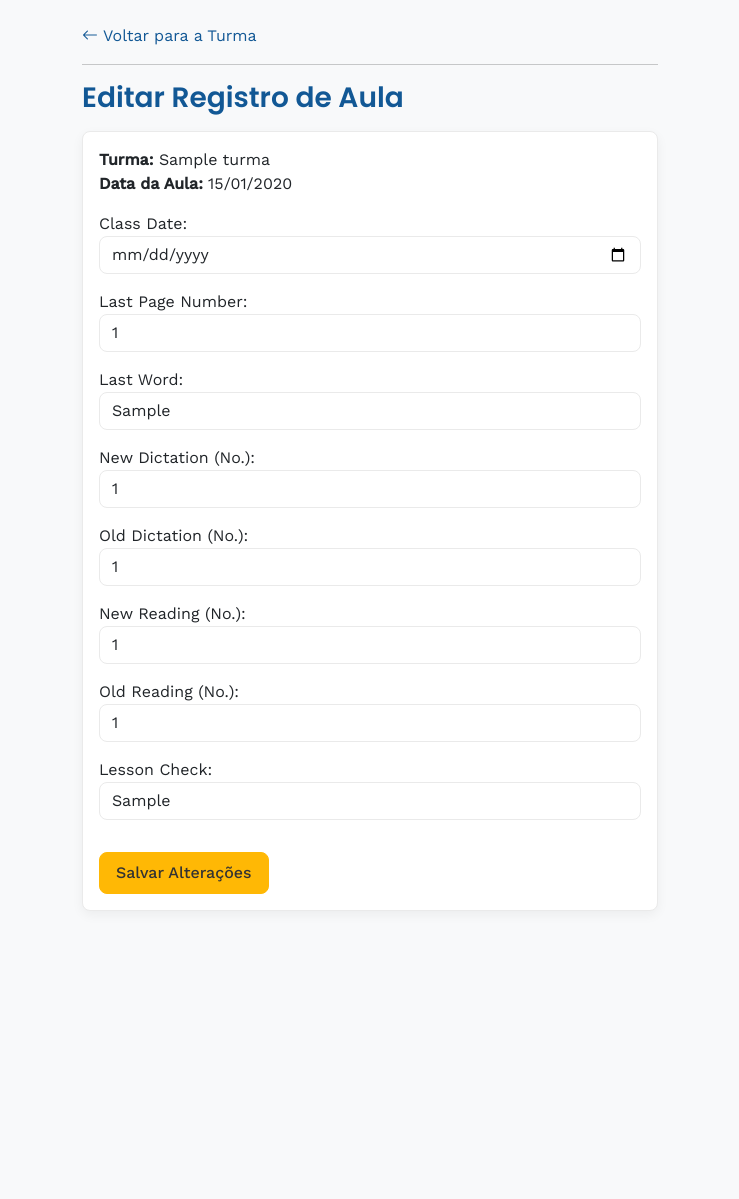
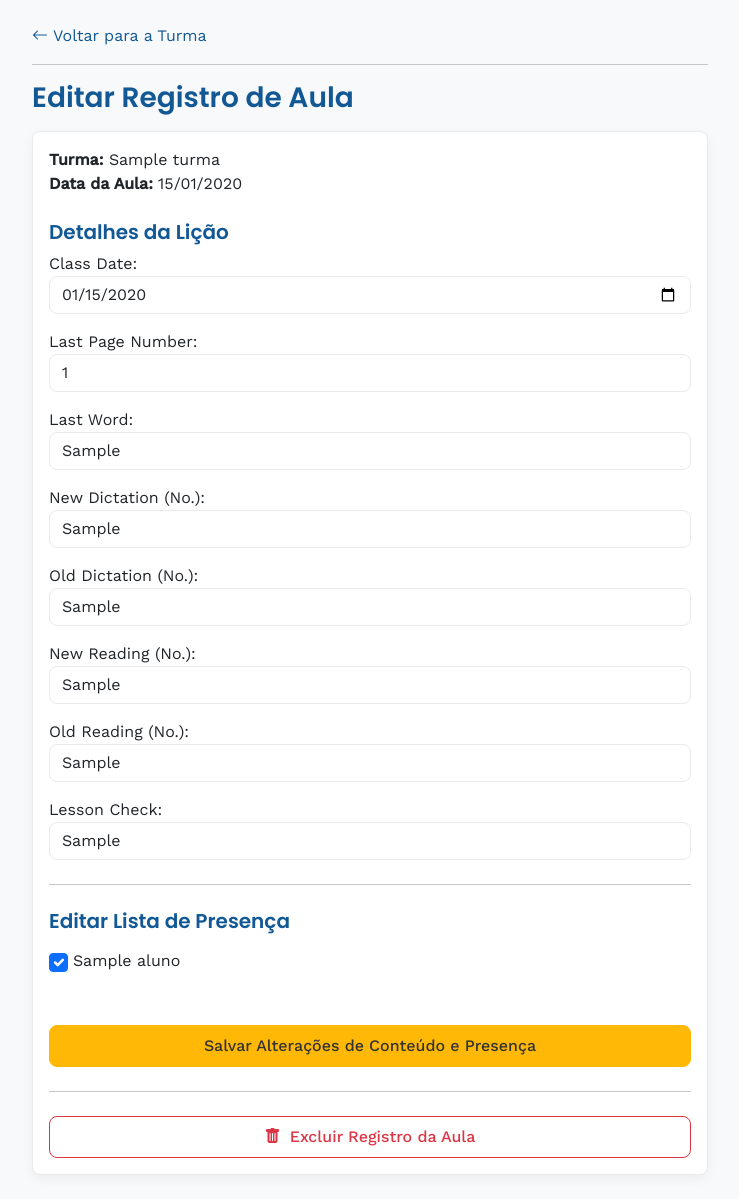
Before and after one commit to onandovboas/portal_mms, a Django app: page /registro-aula/editar/1/ in a window 1280 px wide. Shown: the whole page, without its empty margins (270-1009 px from the left). Before the commit the page ends 911 px from the top, so only its background shows below. Run offline with Django 5.2, Linux system fonts and the light colour scheme; a user stored in the database is signed in; tables that the repository leaves empty hold one stand-in row (values such as "Sample post").

Commit message:
HOTFIX: Permite excluir aula, editar presença e campos de texto em dictations e readings

```diff
--- a/cadastros/forms.py
+++ b/cadastros/forms.py
@@ -89,6 +89,13 @@ class ContratoForm(forms.ModelForm):
         }
 
 class RegistroAulaForm(forms.ModelForm):
+    def __init__(self, *args, **kwargs):
+        """
+        Pré-preenche o campo de data no formato correto que o HTML5 'date' espera.
+        """
+        super().__init__(*args, **kwargs)
+        if self.instance and self.instance.data_aula:
+            self.initial['data_aula'] = self.instance.data_aula.strftime('%Y-%m-%d')
     class Meta:
         model = RegistroAula
         # 1. Adicionado 'data_aula' à lista de campos
@@ -110,10 +117,10 @@ class RegistroAulaForm(forms.ModelForm):
             'data_aula': forms.DateInput(attrs={'type': 'date', 'class': 'form-control'}),
             'last_parag': forms.NumberInput(attrs={'class': 'form-control'}),
             'last_word': forms.TextInput(attrs={'class': 'form-control'}),
-            'new_dictation': forms.NumberInput(attrs={'class': 'form-control'}),
-            'old_dictation': forms.NumberInput(attrs={'class': 'form-control'}),
-            'new_reading': forms.NumberInput(attrs={'class': 'form-control'}),
-            'old_reading': forms.NumberInput(attrs={'class': 'form-control'}),
+            'new_dictation': forms.TextInput(attrs={'class': 'form-control'}),
+            'old_dictation': forms.TextInput(attrs={'class': 'form-control'}),
+            'new_reading': forms.TextInput(attrs={'class': 'form-control'}),
+            'old_reading': forms.TextInput(attrs={'class': 'form-control'}),
             'lesson_check': forms.TextInput(attrs={'class': 'form-control'}),
         }
 
--- a/cadastros/templates/cadastros/editar_registro_aula.html
+++ b/cadastros/templates/cadastros/editar_registro_aula.html
@@ -14,10 +14,15 @@
     {% if request.resolver_match.url_name == 'dashboard_admin' %}
         <link href="{% static 'cadastros/dashboard.css' %}" rel="stylesheet">
     {% endif %}
+    <style>
+        /* Estilos do detalhe_turma para a lista de presença */
+        .touch-target input[type="checkbox"] { inline-size: 1.2rem; block-size: 1.2rem; }
+        .list-scroll { max-height: 260px; overflow: auto; }
+    </style>
 </head>
 <body class="bg-light">
 
-    <div class="container my-4" style="max-width: 600px;">
+    <div class="container my-4" style="max-width: 700px;">
         <a href="{% url 'cadastros:detalhe_turma' registro_aula.turma.pk %}" class="text-decoration-none"><i class="bi bi-arrow-left"></i> Voltar para a Turma</a>
         <hr>
 
@@ -29,10 +34,46 @@
                     <strong>Turma:</strong> {{ registro_aula.turma.nome }}<br>
                     <strong>Data da Aula:</strong> {{ registro_aula.data_aula|date:"d/m/Y" }}
                 </p>
+
                 <form method="post" novalidate>
                     {% csrf_token %}
+
+                    <h5 class="mt-4">Detalhes da Lição</h5>
                     {{ form.as_p }}
-                    <button type="submit" class="btn btn-primary mt-3">Salvar Alterações</button>
+
+                    <hr class="my-4">
+
+                    <fieldset class="mb-3">
+                        <legend class="h5 mb-3">Editar Lista de Presença</legend>
+                        <ul class="list-unstyled list-scroll" id="lista-matriculados-atrasada">
+                            {% for inscricao in inscritos_turma %}
+                                <li class="mb-1">
+                                    <div class="form-check touch-target">
+                                        <input class="form-check-input"
+                                               type="checkbox"
+                                               name="presenca"
+                                               value="{{ inscricao.aluno.pk }}"
+                                               id="presenca-{{ inscricao.aluno.pk }}"
+                                               {% if inscricao.aluno.id in presentes_ids %}checked{% endif %}>
+                                        <label class="form-check-label" for="presenca-{{ inscricao.aluno.pk }}">
+                                            {{ inscricao.aluno.nome_completo }}
+                                        </label>
+                                    </div>
+                                </li>
+                            {% empty %}
+                                <li class="text-muted">Nenhum aluno ativo nesta turma.</li>
+                            {% endfor %}
+                        </ul>
+                    </fieldset>
+                    <button type="submit" class="btn btn-primary mt-3 w-100">Salvar Alterações de Conteúdo e Presença</button>
+                </form>
+                <hr class="my-4">
+                <form method="post" action="{% url 'cadastros:excluir_registro_aula' registro_aula.pk %}"
+                      onsubmit="return confirm('Tem a certeza que quer excluir permanentemente este registro de aula? Esta ação não pode ser desfeita.');">
+                    {% csrf_token %}
+                    <button type="submit" class="btn btn-outline-danger w-100">
+                        <i class="bi bi-trash-fill me-1"></i> Excluir Registro da Aula
+                    </button>
                 </form>
                 </div>
         </div>
--- a/cadastros/urls.py
+++ b/cadastros/urls.py
@@ -67,6 +67,7 @@ urlpatterns = [
     # Rotas de Turmas
     path('turma/<int:pk>/', views.detalhe_turma, name='detalhe_turma'),
     path('registro-aula/editar/<int:pk>/', views.editar_registro_aula, name='editar_registro_aula'),
+    path('registro-aula/excluir/<int:pk>/', views.excluir_registro_aula, name='excluir_registro_aula'),
 
     # Rotas financeiras e administrativas
     path('acompanhamento/resolver/<int:pk>/', views.resolver_acompanhamento, name='resolver_acompanhamento'),
--- a/cadastros/views.py
+++ b/cadastros/views.py
@@ -38,7 +38,6 @@ import zipfile
 @login_required
 @login_required
 def portal_professor(request):
-    # 👇 A MUDANÇA ESTÁ NESTA LINHA 👇
     turmas_qs = Turma.objects.all().prefetch_related(
         'inscricao_set__aluno',  # Isso já existia
         'horarios'               # <-- Adicionamos isso para buscar os horários
@@ -70,22 +69,36 @@ def detalhe_turma(request, pk):
             try:
                 professor = Professor.objects.get(usuario=request.user)
             except Professor.DoesNotExist:
+                messages.error(request, "Apenas professores podem registrar aulas.")
                 return redirect('cadastros:portal_professor')
 
-            novo_registro = RegistroAula.objects.create(
-                turma=turma, professor=professor, data_aula=date.today(),
-                last_word=request.POST.get('last_word'),
-                last_parag=request.POST.get('last_parag') or None,
-                new_dictation=request.POST.get('new_dictation') or None,
-                old_dictation=request.POST.get('old_dictation') or None,
-                new_reading=request.POST.get('new_reading') or None,
-                old_reading=request.POST.get('old_reading') or None,
-                lesson_check=request.POST.get('lesson_check'),
+            hoje = date.today()
+
+            # 1. Tenta encontrar um registro existente para hoje. Se não existir, CRIA.
+            novo_registro, criado = RegistroAula.objects.get_or_create(
+                turma=turma,
+                data_aula=hoje,
+                defaults={'professor': professor} # Define o professor apenas se estiver criando
             )
 
+            # 2. ATUALIZA o registro (novo ou existente) com os dados do formulário
+            novo_registro.professor = professor # Atualiza o professor (pode ter mudado)
+            novo_registro.last_word = request.POST.get('last_word')
+            novo_registro.last_parag = request.POST.get('last_parag') or None
+            novo_registro.new_dictation = request.POST.get('new_dictation') or None
+            novo_registro.old_dictation = request.POST.get('old_dictation') or None
+            novo_registro.new_reading = request.POST.get('new_reading') or None
+            novo_registro.old_reading = request.POST.get('old_reading') or None
+            novo_registro.lesson_check = request.POST.get('lesson_check')
+            novo_registro.save()
+
+            # 3. Recria os registros de presença
             alunos_presentes_ids = request.POST.getlist('presenca')
-            # Usamos a união das listas de alunos para registrar a presença
             todos_os_inscritos = list(turma.inscricao_set.filter(status__in=['matriculado', 'experimental', 'acompanhando']))
+
+            # Apaga presenças antigas deste registro de aula e recria
+            Presenca.objects.filter(registro_aula=novo_registro).delete()
+
             for inscricao in todos_os_inscritos:
                 Presenca.objects.create(
                     registro_aula=novo_registro, aluno=inscricao.aluno,
@@ -942,23 +955,99 @@ def editar_contrato(request, contrato_pk):
 @login_required
 def editar_registro_aula(request, pk):
     registro_aula = get_object_or_404(RegistroAula, pk=pk)
-    turma_pk = registro_aula.turma.pk # Guarda o ID da turma para o redirecionamento
+    turma = registro_aula.turma # Precisamos da turma para buscar os alunos
 
     if request.method == 'POST':
         form = RegistroAulaForm(request.POST, instance=registro_aula)
         if form.is_valid():
+            # 1. Salva os detalhes da lição (last_word, etc.)
             form.save()
-            messages.success(request, 'Registro de aula atualizado com sucesso!')
-            # Redireciona de volta para a página de detalhes da turma
-            return redirect('cadastros:detalhe_turma', pk=turma_pk)
+
+            # =====================================================
+            # ▼▼▼ LÓGICA ADICIONADA (TAREFA 2) ▼▼▼
+            # =====================================================
+
+            # 2. Recria os registros de presença
+            alunos_presentes_ids = request.POST.getlist('presenca')
+            todos_os_inscritos = Inscricao.objects.filter(
+                turma=turma,
+                status__in=['matriculado', 'experimental', 'acompanhando']
+            )
+
+            # 3. Apaga presenças antigas e recria
+            Presenca.objects.filter(registro_aula=registro_aula).delete()
+
+            for inscricao in todos_os_inscritos:
+                Presenca.objects.create(
+                    registro_aula=registro_aula,
+                    aluno=inscricao.aluno,
+                    presente=(str(inscricao.aluno.pk) in alunos_presentes_ids)
+                )
+            # =====================================================
+            # ▲▲▲ FIM DA LÓGICA DE PRESENÇA ▲▲▲
+            # =====================================================
+
+            messages.success(request, 'Registro de aula e presenças atualizados com sucesso!')
+            return redirect('cadastros:detalhe_turma', pk=turma.pk)
     else:
+        # Lógica GET
         form = RegistroAulaForm(instance=registro_aula)
 
+        # =====================================================
+        # ▼▼▼ LÓGICA ADICIONADA (TAREFA 2) ▼▼▼
+        # =====================================================
+
+        # Busca todos os alunos que deveriam estar na lista de chamada
+        inscritos_turma = Inscricao.objects.filter(
+            turma=turma,
+            status__in=['matriculado', 'experimental', 'acompanhando']
+        ).select_related('aluno')
+
+        # Busca os IDs dos alunos que foram marcados como PRESENTES
+        presentes_ids = set(Presenca.objects.filter(
+            registro_aula=registro_aula,
+            presente=True
+        ).values_list('aluno_id', flat=True))
+        # =====================================================
+        # ▲▲▲ FIM DA LÓGICA DE PRESENÇA ▲▲▲
+        # =====================================================
+
     context = {
         'form': form,
-        'registro_aula': registro_aula
+        'registro_aula': registro_aula,
+        # =====================================================
+        # ▼▼▼ CONTEXTO ADICIONADO (TAREFA 2) ▼▼▼
+        # =====================================================
+        'inscritos_turma': inscritos_turma,
+        'presentes_ids': presentes_ids,
+        # =====================================================
+        # ▲▲▲ FIM DO CONTEXTO ▲▲▲
+        # =====================================================
     }
     return render(request, 'cadastros/editar_registro_aula.html', context)
+
+
+# =====================================================
+# ▼▼▼ VIEW ADICIONADA (TAREFA 1) ▼▼▼
+# =====================================================
+@login_required
+@require_POST # Garante que esta view só aceite requisições POST
+def excluir_registro_aula(request, pk):
+    """
+    Exclui um registro de aula e todas as suas presenças associadas.
+    """
+    registro_aula = get_object_or_404(RegistroAula, pk=pk)
+    turma_pk = registro_aula.turma.pk # Guarda o ID da turma para o redirecionamento
+
+    try:
+        data_aula_formatada = registro_aula.data_aula.strftime('%d/%m/%Y')
+        registro_aula.delete()
+        messages.success(request, f'O registro da aula do dia {data_aula_formatada} foi excluído com sucesso.')
+    except Exception as e:
+        messages.error(request, f'Ocorreu um erro ao excluir o registro: {e}')
+
+    # Redireciona de volta para a página de detalhes da turma
+    return redirect('cadastros:detalhe_turma', pk=turma_pk)
 
 @login_required
 def lista_leads(request):
```
Also changed, not shown: cadastros/models.py (+4 -4 lines), cadastros/templates/cadastros/detalhe_turma.html (+40 -1 lines), cadastros/migrations/0016_alter_registroaula_new_dictation_and_more.py (added). Lines whose indentation alone changed are shown as unchanged.
